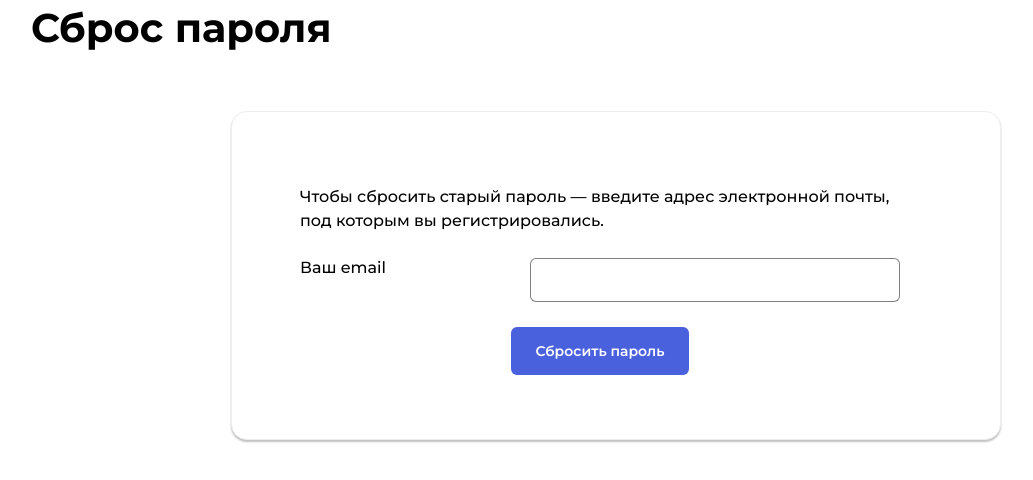
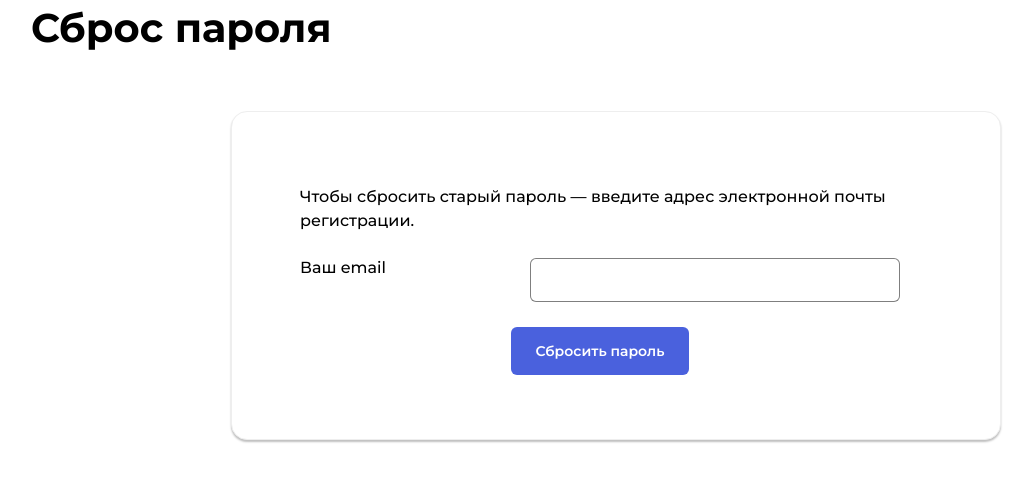
Before and after one commit to osergeevi4/foodgram-project, a Django app: page /auth/reset_password/ in a window 1280 px wide. Shown: the part 147-627 px from the top of the page, without its empty margins (24-1057 px from the left). Run offline with Django 3.2, Linux system fonts and the light colour scheme; some libraries are stand-ins or nearby versions.

Commit message:
gotov4enko

```diff
--- a/templates/passwordForms/password_reset_done.html
+++ b/templates/passwordForms/password_reset_done.html
@@ -10,7 +10,7 @@
 
 <h3>Восстановление доступа завершенно</h3>
 
-<p>Ваш пароль был изменён. Вы можете войти с новым паролем.</p>
+<p>Ваш пароль успешно изменён.</p>
 
 <a href="{% url 'login' %}">Войти</a>
 
--- a/templates/passwordForms/resetPassword.html
+++ b/templates/passwordForms/resetPassword.html
@@ -14,7 +14,7 @@
         <form class="form" method="POST">
             {% csrf_token %}
             <p class="form__info-text">
-                Чтобы сбросить старый пароль — введите адрес электронной почты, под которым вы регистрировались.
+                Чтобы сбросить старый пароль — введите адрес электронной почты регистрации.
             </p>
             <div class="form__group">
                 <label for="{{ form.email.id_for_label }}" class="form__label">Ваш email</label>
```
